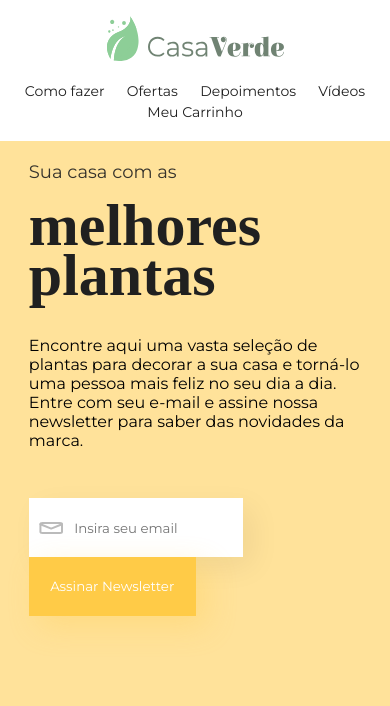
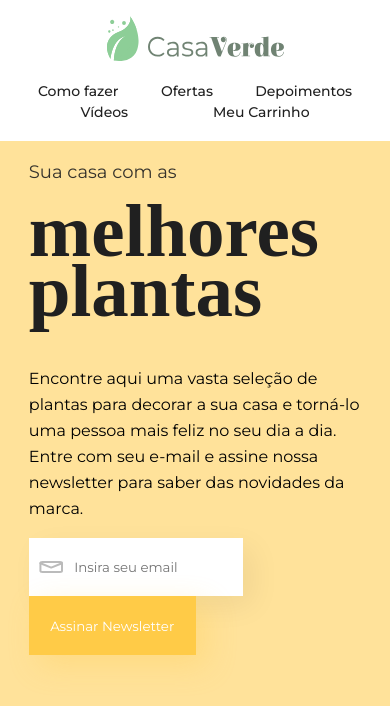
Before and after one commit to robs-am/Casa-Verde-React, a React (Vite) app: page / in a window 390 px wide. Shown: the top 706 px of the page. Built offline with nearby package versions, Linux system fonts and the light colour scheme; a web font is replaced by a local one.

Commit message:
fix: responsividade h1 button

```diff
--- a/src/components/Navbar/NavBar.css
+++ b/src/components/Navbar/NavBar.css
@@ -33,16 +33,25 @@ a {
   font-size: 14px;
   font-weight: 400;
   line-height: 20px;
-  line-height: 20px;
+
   flex-wrap: wrap;
   color: #202020;
   padding-bottom: 0.1em;
   cursor: pointer;
 }
 
-.nav-link {
+.nav-link, a {
   padding-inline: 0.5em;
+  font-weight: 500;
 }
+
+.nav-link:hover,  a:hover {
+  color:#4a6f2fe6;
+  transition: .6s ease-in-out .1s;
+
+}
+
+
 
 /* TABLET */
 
@@ -76,15 +85,19 @@ a {
 
   }
 
-  .nav-links {
+  .nav-links, a {
     font-weight: 500;
-
+    font-size: 16px;
   }
 
+
+
+
   .nav-link {
-    font-size: 24px;
+
     padding: 16px;
     cursor: pointer;
+
   }
 
   .logo-wrapper {
--- a/src/components/Navbar/index.jsx
+++ b/src/components/Navbar/index.jsx
@@ -13,8 +13,8 @@ const Navbar = ({img}) => {
             <a href="/">Como fazer</a>
           </li>
           <li className="nav-link">
-            <a href="/">Ofertas</a>
-          </li>
+          <a href="/">Ofertas</a>
+            </li>
           <li className="nav-link">
             <a href="/">Depoimentos</a>
           </li>
--- a/src/components/Newsletter/Newsletter.css
+++ b/src/components/Newsletter/Newsletter.css
@@ -2,6 +2,7 @@
   margin: 0;
   padding: 0;
   box-sizing: border-box;
+
 }
 
 .hero-section {
@@ -11,14 +12,15 @@
   padding-inline: 1.8em;
   background-color: #ffe29a;
   height: 100vh;
+
 }
 
 .hero-section h1 {
   font-family: "Elsie Swash Caps", cursive;
   font-style: normal;
   font-weight: 900;
-  font-size: 60px;
-  line-height: 50px;
+  font-size: 75px;
+  line-height: 60px;
   margin-bottom: 0.6em;
 
   color: #202020;
@@ -30,7 +32,7 @@
   font-style: normal;
   font-weight: 400;
   font-size: 18px;
-  line-height: 26px;
+  line-height: 27px;
   margin-bottom: 0.8em;
   /* or 162% */
 
@@ -41,7 +43,8 @@
 
 .hero-section-p2 {
   font-size: 16px;
-  margin-bottom: 1.8em;
+  margin-bottom: 1em;
+  line-height: 26px;
 }
 
 #email {
@@ -50,7 +53,7 @@
   padding-block: 1.6em;
   padding-left: 3.4em;
   border: none;
-  margin-top: 1.5em;
+
 
   background-image: url(/public/images/mail.svg);
 
@@ -73,13 +76,13 @@
 
 /* TABLET */
 
-@media only screen and (min-width: 820px) {
+@media only screen and (min-width: 700px) {
   .hero-section h1 {
-    font-size: 70px;
+    font-size: 75px;
     padding-right: 1em;
     line-height: 70px;
     max-width: 8em;
-    height: 2em;
+    height: 1.8em;
   }
 
   .hero-section-p2 {
@@ -91,9 +94,11 @@
     padding-inline: 4em;
   }
 
-  input,
-  button {
+  #email,
+  .btn-newsletter {
     width: 40em;
+    box-shadow: 10px 10px 30px rgba(0, 0, 0, 0.06);
+
   }
 }
 
@@ -132,7 +137,7 @@
     width: 787px;
     height: 1183px;
     position: absolute;
-    right: 10%;
+    right: 0%;
     top: 0%;
     pointer-events: none;  /* para habilitar o cursor:pointer */
 
@@ -164,6 +169,6 @@
     justify-content: center;
     width: 600px;
     height: 75px;
-    box-shadow: 10px 10px 30px rgba(0, 0, 0, 0.06);
+
   }
 }
```
